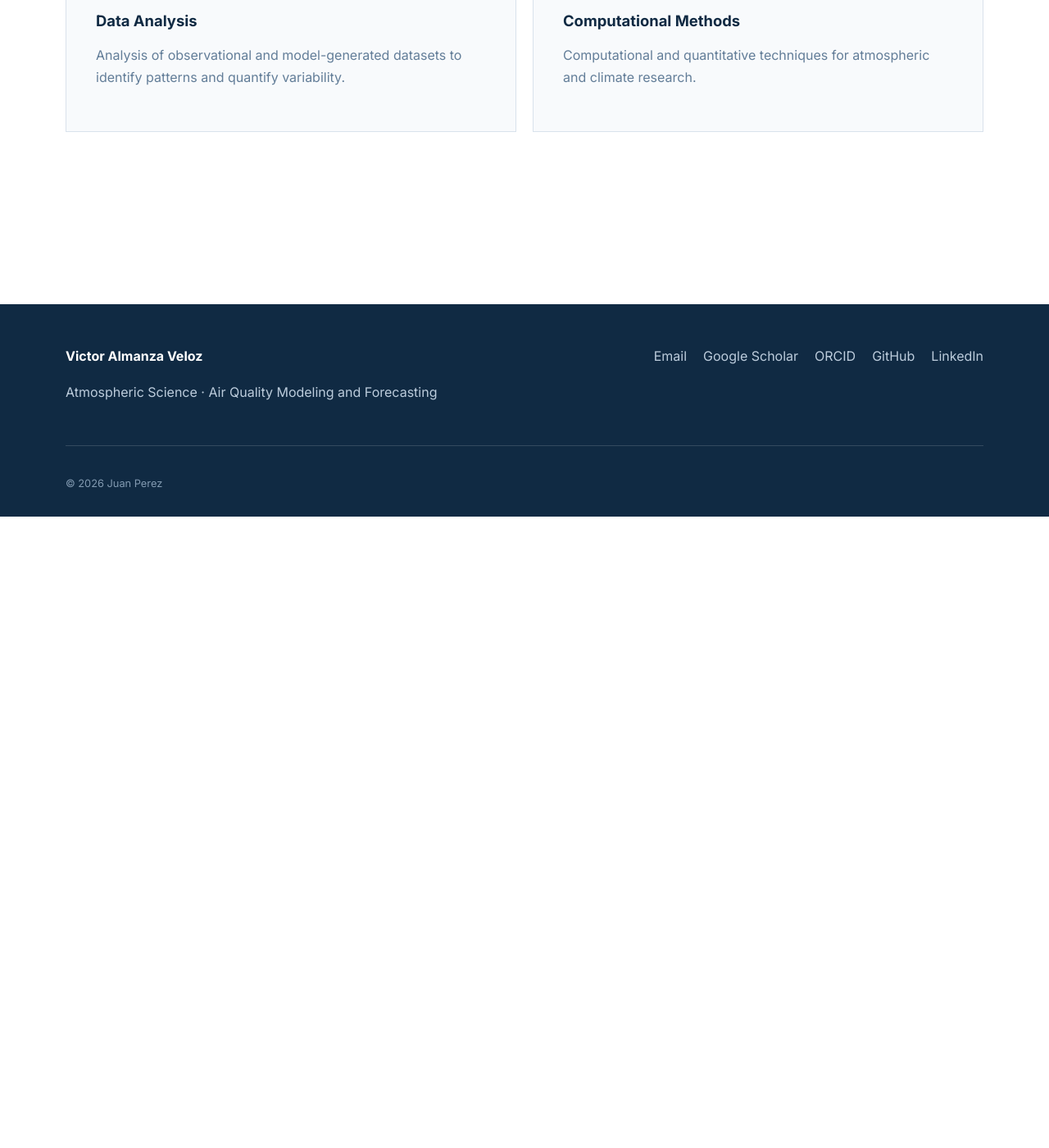
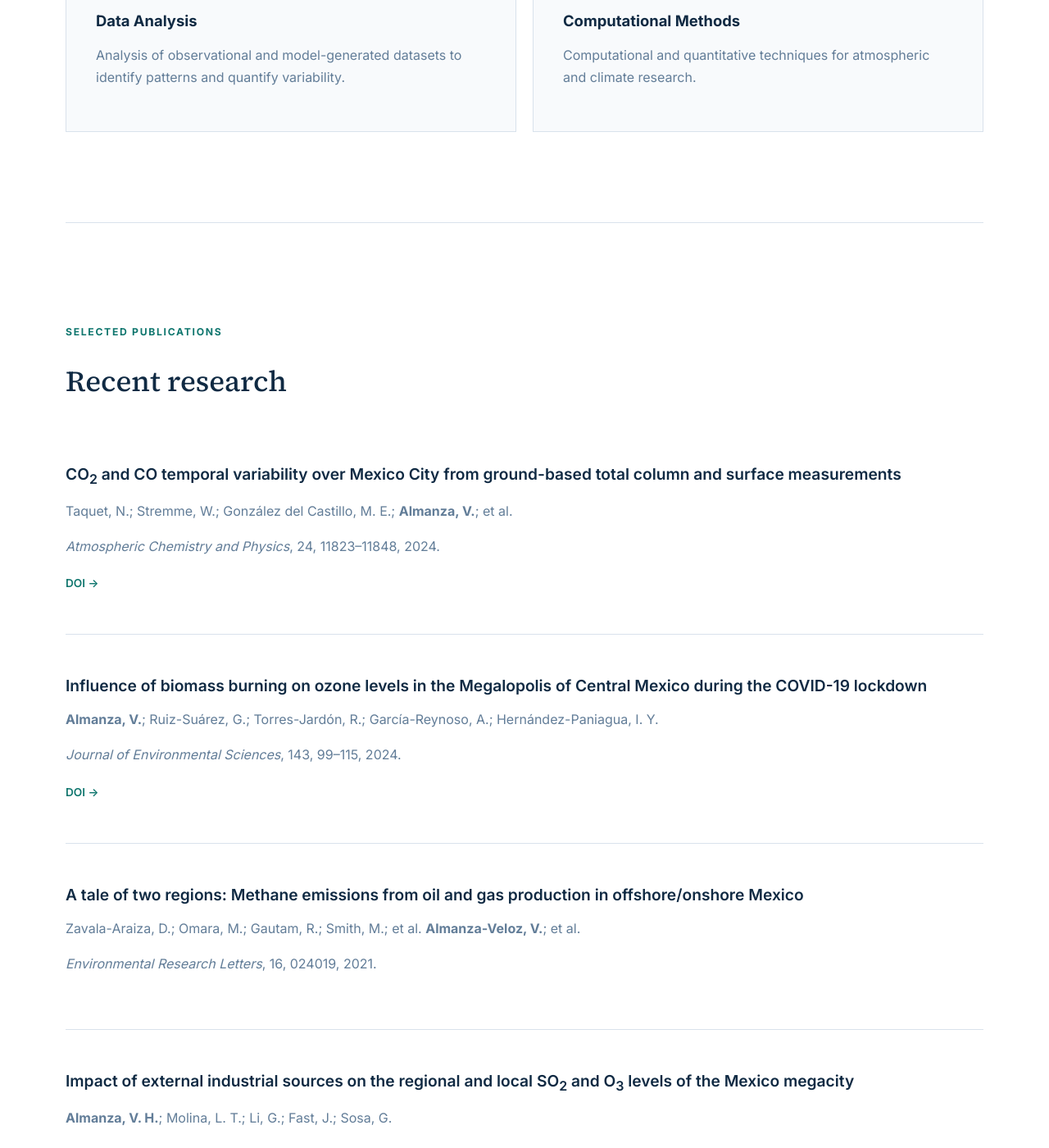
Before and after one commit to almanzav/almanzav.github.io, a Jekyll site: the page built from index.md, in a window 1280 px wide and 1400 px high, scrolled down 1868 px. Shown: the whole window at 82% size. Built offline with Jekyll 4.4.1, drawn with Linux system fonts in a browser that asks for light colours; before the commit the page ends 2498 px from its top, so only the background shows below that; some of the changed text lies outside the part shown.

Commit message:
Update index.md

```diff
--- a/index.md
+++ b/index.md
@@ -145,3 +145,114 @@ title: Home
   </div>
 
 </section>
+
+<section class="latest-section">
+
+  <p class="section-label">SELECTED PUBLICATIONS</p>
+
+  <h2>Recent research</h2>
+
+  <div class="publication">
+
+    <h2>
+      CO<sub>2</sub> and CO temporal variability over Mexico City
+      from ground-based total column and surface measurements
+    </h2>
+
+    <p class="authors">
+      Taquet, N.; Stremme, W.; González del Castillo, M. E.;
+      <strong>Almanza, V.</strong>; et al.
+    </p>
+
+    <p class="journal">
+      <em>Atmospheric Chemistry and Physics</em>, 24, 11823–11848, 2024.
+    </p>
+
+    <div class="publication-links">
+
+      <a href="https://doi.org/10.5194/acp-24-11823-2024"
+         target="_blank">
+        DOI →
+      </a>
+
+    </div>
+
+  </div>
+
+
+  <div class="publication">
+
+    <h2>
+      Influence of biomass burning on ozone levels in the Megalopolis
+      of Central Mexico during the COVID-19 lockdown
+    </h2>
+
+    <p class="authors">
+      <strong>Almanza, V.</strong>; Ruiz-Suárez, G.; Torres-Jardón, R.;
+      García-Reynoso, A.; Hernández-Paniagua, I. Y.
+    </p>
+
+    <p class="journal">
+      <em>Journal of Environmental Sciences</em>, 143, 99–115, 2024.
+    </p>
+
+    <div class="publication-links">
+
+      <a href="https://doi.org/10.1016/j.jes.2023.07.031"
+         target="_blank">
+        DOI →
+      </a>
+
+    </div>
+
+  </div>
+
+
+  <div class="publication">
+
+    <h2>
+      A tale of two regions: Methane emissions from oil and gas
+      production in offshore/onshore Mexico
+    </h2>
+
+    <p class="authors">
+      Zavala-Araiza, D.; Omara, M.; Gautam, R.; Smith, M.; et al.
+      <strong>Almanza-Veloz, V.</strong>; et al.
+    </p>
+
+    <p class="journal">
+      <em>Environmental Research Letters</em>, 16, 024019, 2021.
+    </p>
+
+  </div>
+
+
+  <div class="publication">
+
+    <h2>
+      Impact of external industrial sources on the regional and local
+      SO<sub>2</sub> and O<sub>3</sub> levels of the Mexico megacity
+    </h2>
+
+    <p class="authors">
+      <strong>Almanza, V. H.</strong>; Molina, L. T.; Li, G.;
+      Fast, J.; Sosa, G.
+    </p>
+
+    <p class="journal">
+      <em>Atmospheric Chemistry and Physics</em>, 14, 8483–8499, 2014.
+    </p>
+
+  </div>
+
+
+  <p style="margin-top: 35px;">
+
+    <a class="text-link"
+       href="{{ '/publications/' | relative_url }}">
+      View all publications →
+    </a>
+
+  </p>
+
+</section>
```
